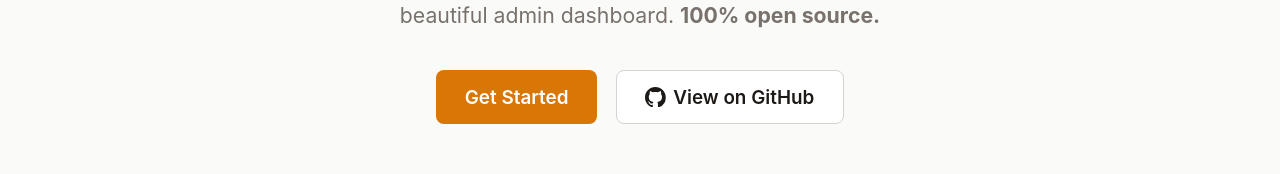
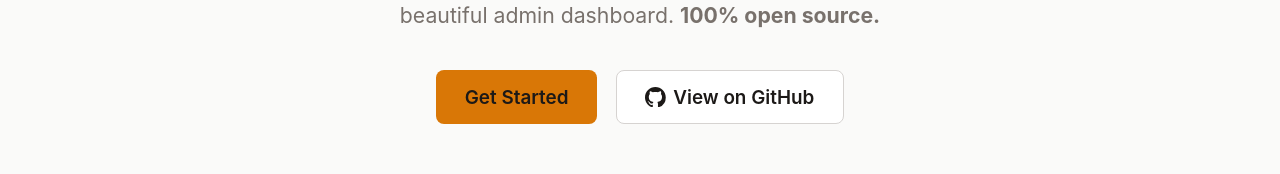
Before and after one commit to starspacegroup/spacebot, a SvelteKit app: page / in a window 1280 px wide. Shown: the part 432-606 px from the top of the page. Built offline with nearby package versions, Linux system fonts and the light colour scheme; no server answers.

Commit message:
style: update button colors and weights for improved UI consistency

```diff
--- a/src/routes/+page.svelte
+++ b/src/routes/+page.svelte
@@ -214,7 +214,8 @@
 
 	.btn-primary {
 		background: var(--color-primary);
-		color: white;
+		color: #1C1917;
+		font-weight: 600;
 	}
 
 	.btn-primary:hover {
--- a/src/routes/admin/+page.svelte
+++ b/src/routes/admin/+page.svelte
@@ -377,12 +377,12 @@
 
 	.btn-primary {
 		background: var(--color-primary);
-		color: white;
+		color: #1C1917;
+		font-weight: 600;
 	}
 
 	.btn-primary:hover {
 		background: var(--color-primary-hover);
-		color: white;
 	}
 
 	.btn-secondary {
--- a/src/routes/admin/[serverId]/+page.svelte
+++ b/src/routes/admin/[serverId]/+page.svelte
@@ -695,12 +695,12 @@
 
 	.btn-primary {
 		background: var(--color-primary);
-		color: white;
+		color: #1C1917;
+		font-weight: 600;
 	}
 
 	.btn-primary:hover {
 		background: var(--color-primary-hover);
-		color: white;
 	}
 
 	.btn-secondary {
--- a/src/routes/admin/[serverId]/automations/+page.svelte
+++ b/src/routes/admin/[serverId]/automations/+page.svelte
@@ -340,7 +340,8 @@
 
 	.btn-primary {
 		background: var(--accent-color, #5865F2);
-		color: white;
+		color: #1C1917;
+		font-weight: 600;
 	}
 
 	.btn-primary:hover {
--- a/src/routes/admin/[serverId]/automations/[automationId]/+page.svelte
+++ b/src/routes/admin/[serverId]/automations/[automationId]/+page.svelte
@@ -1381,7 +1381,8 @@
 
 	.btn-primary {
 		background: var(--accent-color, #5865F2);
-		color: white;
+		color: #1C1917;
+		font-weight: 600;
 	}
 
 	.btn-primary:hover {
--- a/src/routes/admin/[serverId]/automations/new/+page.svelte
+++ b/src/routes/admin/[serverId]/automations/new/+page.svelte
@@ -1255,7 +1255,8 @@
 
 	.btn-primary {
 		background: var(--accent-color, #5865F2);
-		color: white;
+		color: #1C1917;
+		font-weight: 600;
 	}
 
 	.btn-primary:hover {
--- a/src/routes/admin/[serverId]/commands/+page.svelte
+++ b/src/routes/admin/[serverId]/commands/+page.svelte
@@ -348,7 +348,8 @@
 
 	.btn-primary {
 		background: var(--accent-color, #5865F2);
-		color: white;
+		color: #1C1917;
+		font-weight: 600;
 	}
 
 	.btn-primary:hover:not(:disabled) {
--- a/src/routes/admin/[serverId]/commands/[commandId]/+page.svelte
+++ b/src/routes/admin/[serverId]/commands/[commandId]/+page.svelte
@@ -1207,7 +1207,8 @@
 
 	.btn-primary {
 		background: var(--accent-color, #5865F2);
-		color: white;
+		color: #1C1917;
+		font-weight: 600;
 	}
 
 	.btn-primary:hover {
--- a/src/routes/admin/[serverId]/commands/new/+page.svelte
+++ b/src/routes/admin/[serverId]/commands/new/+page.svelte
@@ -1200,7 +1200,8 @@
 
 	.btn-primary {
 		background: var(--accent-color, #5865F2);
-		color: white;
+		color: #1C1917;
+		font-weight: 600;
 	}
 
 	.btn-primary:hover {
--- a/src/routes/admin/[serverId]/logs/+page.svelte
+++ b/src/routes/admin/[serverId]/logs/+page.svelte
@@ -632,6 +632,7 @@
 		border-radius: 6px;
 		cursor: pointer;
 		font-size: 0.875rem;
+		font-weight: 500;
 	}
 
 	.refresh-btn:hover {
@@ -641,7 +642,8 @@
 	.refresh-btn.active {
 		background: var(--color-primary);
 		border-color: var(--color-primary);
-		color: var(--color-text-inverse);
+		color: #1C1917;
+		font-weight: 600;
 	}
 
 	.refresh-btn:disabled {
--- a/src/routes/admin/[serverId]/settings/+page.svelte
+++ b/src/routes/admin/[serverId]/settings/+page.svelte
@@ -909,7 +909,8 @@
 
 	.btn-primary {
 		background: var(--color-primary);
-		color: white;
+		color: #1C1917;
+		font-weight: 600;
 	}
 
 	.btn-primary:hover:not(:disabled) {
--- a/src/routes/admin/servers/add/+page.svelte
+++ b/src/routes/admin/servers/add/+page.svelte
@@ -114,12 +114,12 @@
 
 	.btn-primary {
 		background: var(--color-primary);
-		color: white;
+		color: #1C1917;
+		font-weight: 600;
 	}
 
 	.btn-primary:hover {
 		background: var(--color-primary-hover);
-		color: white;
 	}
 
 	.btn-large {
```
